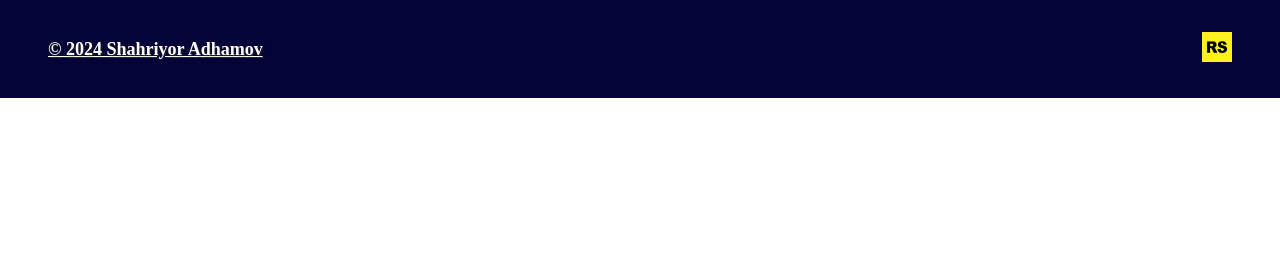
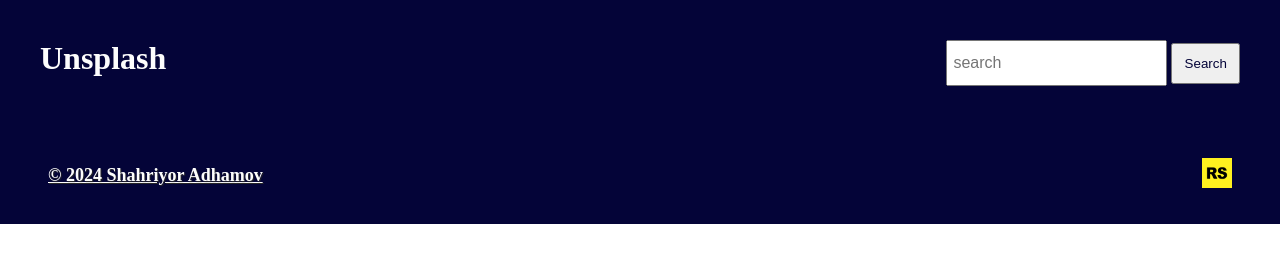
Before and after one commit to forRSschool/image-gallery, a plain HTML site: page index.html in a window 1280 px wide. Drawn offline with Linux system fonts and the light colour scheme.

Commit message:
feat: add header section

```diff
--- a/index.html
+++ b/index.html
@@ -7,7 +7,15 @@
   <title>image-gallery</title>
 </head>
 <body>
-
+  <header class='header'>
+    <div class='header__logo'>
+      <h1 class='logo-text'>Unsplash</h1logo>
+    </div>
+    <form class='search-form'>
+      <input type="search" placeholder='search' class='search__input'>
+      <button class='search__button'>Search</button>
+    </form>
+  </header>
   <footer id='footer' class="footer">
     <div class="footer-left">
         <a class="footer-author" href="https://github.com/forRSschool">
--- a/style.css
+++ b/style.css
@@ -1,19 +1,54 @@
+:root {
+  --bg-color: rgb(4, 4, 56);
+  --text-light: #fdfdfd;
+}
+
 /* 1.basic styles */
 
 /* footer styles */
 
 
 /* basic styles start */
+html {
+  scrollbar-color: rgb(4, 4, 56) rgb(251, 251, 255);
+}
+
 * {
   padding: 0;
   margin: 0;
 }
 /* basic styles end */
+
+/* header styles start */
+.header {
+  display: flex;
+  justify-content: space-between;
+  padding: 2.5rem;
+  background-color: var(--bg-color);
+}
+
+.logo-text {
+  color: var(--text-light);
+}
+
+.search__input {
+  line-height: 2rem;
+  font-size: 1rem;
+  padding: 5px;
+}
+
+.search__button {
+  color:  rgb(4, 4, 56);
+  padding: 0.7rem;
+  cursor: pointer;
+}
+/* header styles end */
+
 /* footer styles start */
 .footer {
   padding: 2rem 0;
   width: 100%;
-  background-color: rgb(4, 4, 56);
+  background-color: var(--bg-color);
   display: flex;
   justify-content: space-between;
 }
@@ -35,9 +70,9 @@
 }
 
 .footer-author {
+  color: var(--text-light);
   text-align: center;
   font-size: 18px;
-  color: #fdfdfd;
   text-shadow: #272727 1px 1px 1px;
 }
 /* footer styles end */
```
